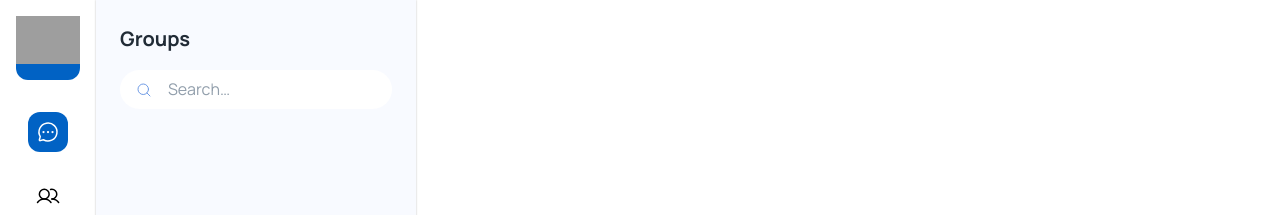
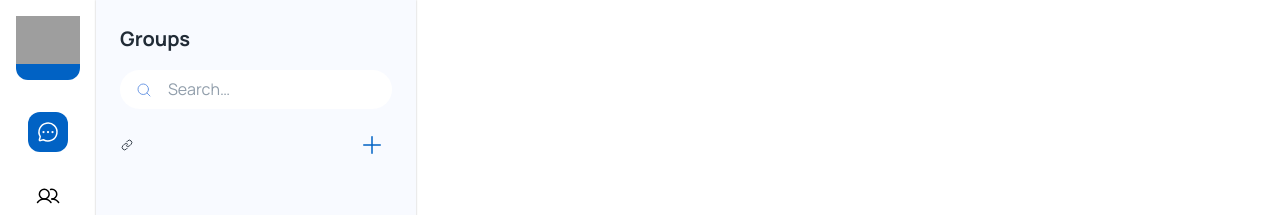
Before and after one commit to rohan-tech-negi/Chat-App, a React (Create React App) app: page /group in a window 1280 px wide. Shown: the top 215 px of the page. Built offline with nearby package versions, Linux system fonts and the light colour scheme; grey boxes are pictures that could not be loaded.

Commit message:
continuing the work on the left side of the group.js file

```diff
--- a/src/pages/dashboard/Group.js
+++ b/src/pages/dashboard/Group.js
@@ -1,9 +1,21 @@
-import { Box, Stack, Typography } from '@mui/material'
+import { Box, IconButton, Stack, Typography, useTheme } from '@mui/material'
 import React from 'react'
 import { Search, SearchIconWrapper, StyledInputBase } from '../../components/Search'
-import { MagnifyingGlass } from 'phosphor-react'
+import { Link, MagnifyingGlass, Plus } from 'phosphor-react'
+import { useState } from 'react'
 
 const Group = () => {
+
+   const [openDialog, setOpenDialog] = useState(false);
+
+  const handleCloseDialog = () => {
+    setOpenDialog(false);
+  }
+  const handleOpenDialog = () => {
+    setOpenDialog(true);
+  }
+
+    const theme = useTheme();
 
   return (
     <>
@@ -45,6 +57,19 @@ const Group = () => {
               </Search>
             </Stack>
 
+            <Stack
+              justifyContent={"space-between"}
+              alignItems={"center"}
+              direction={"row"}
+            >
+              <Typography variant="subtitle2" sx={{}} component={Link}>
+                Create New Group
+              </Typography>
+              <IconButton onClick={handleOpenDialog}>
+                <Plus style={{ color: theme.palette.primary.main }} />
+              </IconButton>
+            </Stack>
+
 
             </Stack>
         </Box>
```
